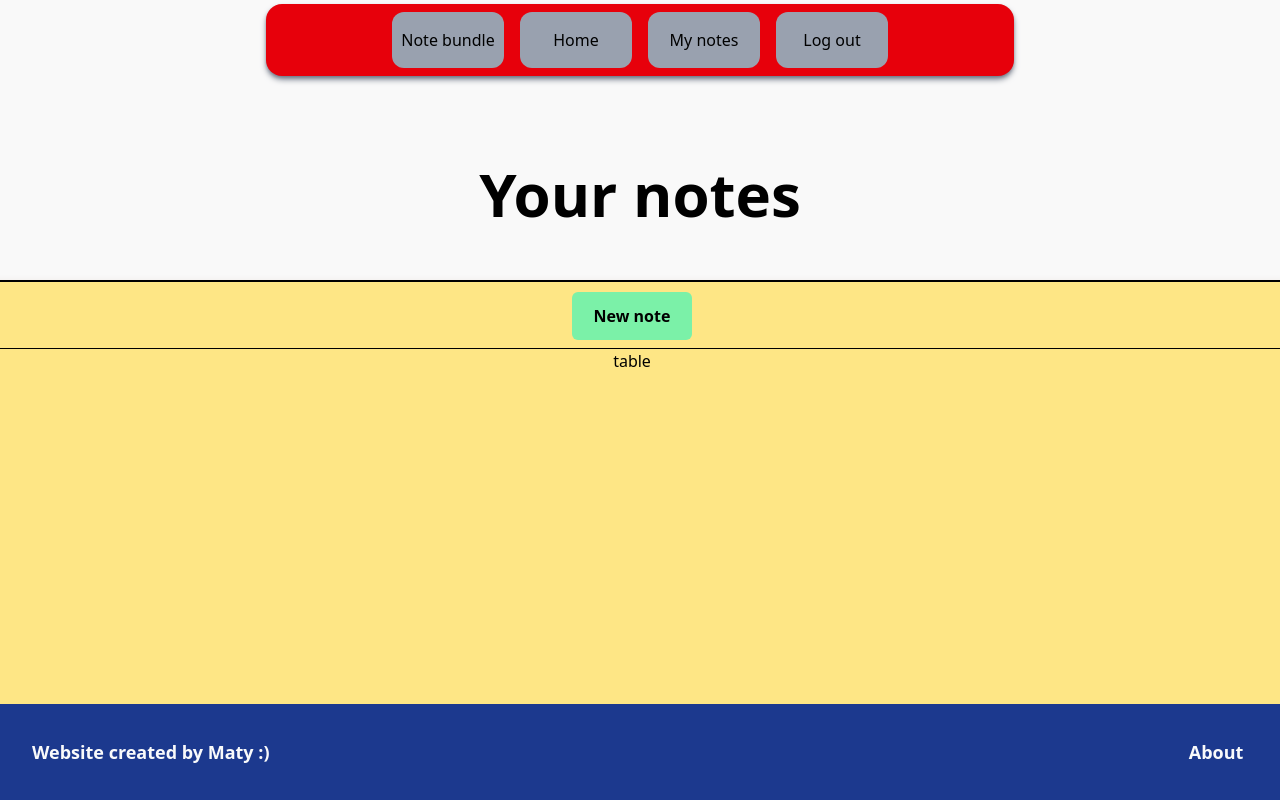
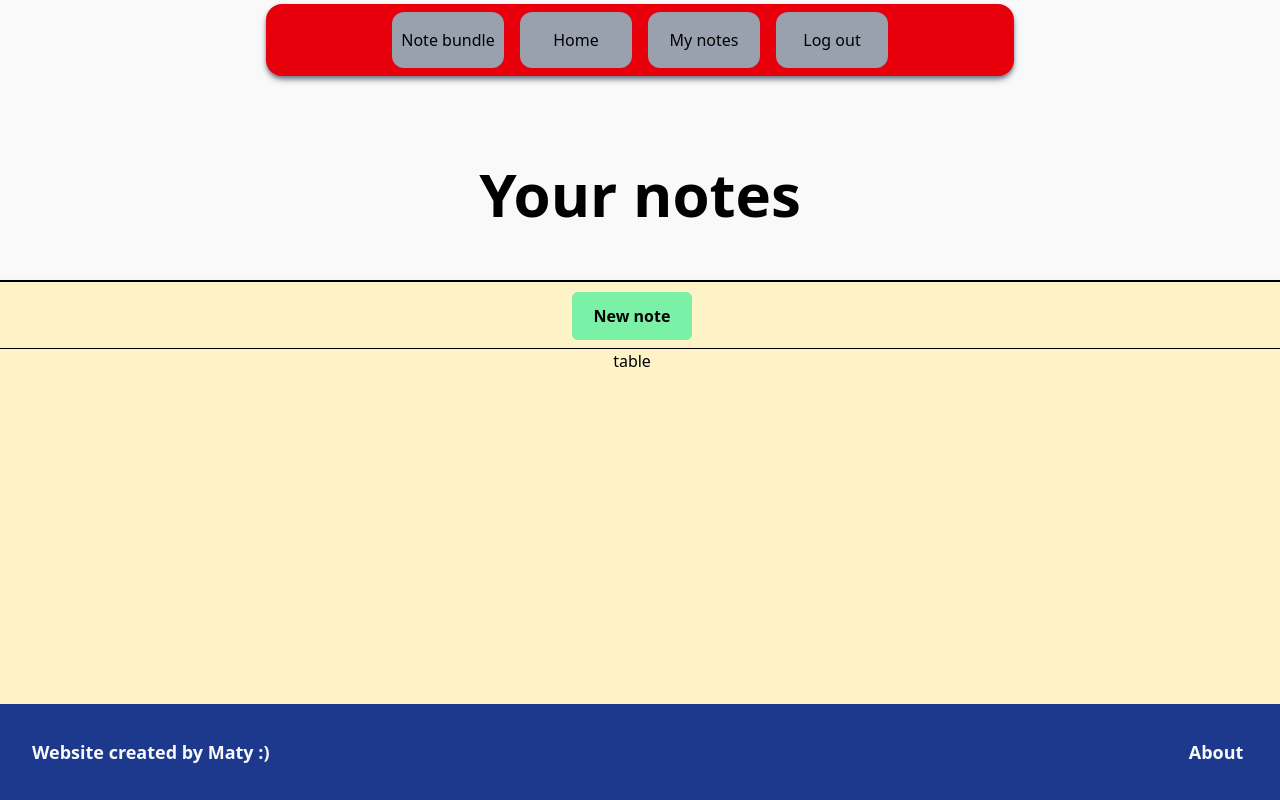
Before and after one commit to MatyasSykorka/next-app_NoteBundle, a Next.js app: page /my-notes in a window 1280 px wide. Shown: the top 800 px of the page. Built offline with nearby package versions, Linux system fonts and the light colour scheme.

Commit message:
note-pages

```diff
--- a/src/app/(application)/home/page.tsx
+++ b/src/app/(application)/home/page.tsx
@@ -29,7 +29,9 @@ export default function Home() {
                                         Last edited notes
                                 </p>
                                 <div
-                                        className=""
+                                        className="
+                                                border-1
+                                        "
                                 >
                                         <p>
                                                 board
--- a/src/app/(application)/my-notes/page.tsx
+++ b/src/app/(application)/my-notes/page.tsx
@@ -51,11 +51,11 @@ export default function Notes() {
                                                 w-[100rem]
                                                 min-h-[60rem]
                                                 place-self-center
-                                                bg-amber-200
+                                                bg-amber-100
                                                 text-center
                                                 content-center
                                                 shadow-lg
-                                                shadow-amber-900
+                                                shadow-black/60
                                                 pl-10
                                                 pr-10
                                                 mr-4
@@ -115,7 +115,7 @@ export default function Notes() {
                                                         New note
                                                 </SETTITEM>
                                         </div>
-                                </div>
+                                </div
                                 */
                                 }
                         </main>
```
Lines whose indentation alone changed are shown as unchanged.
